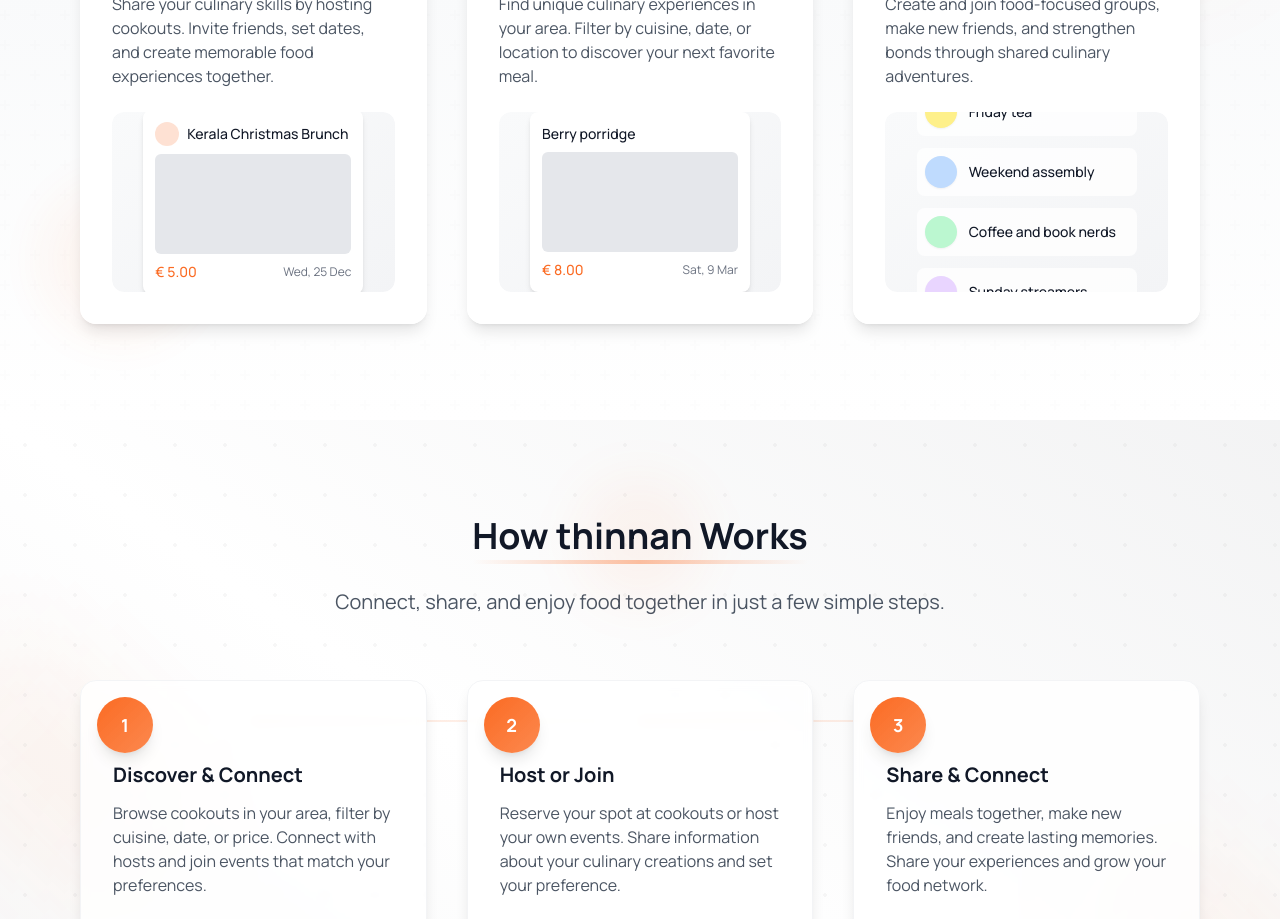
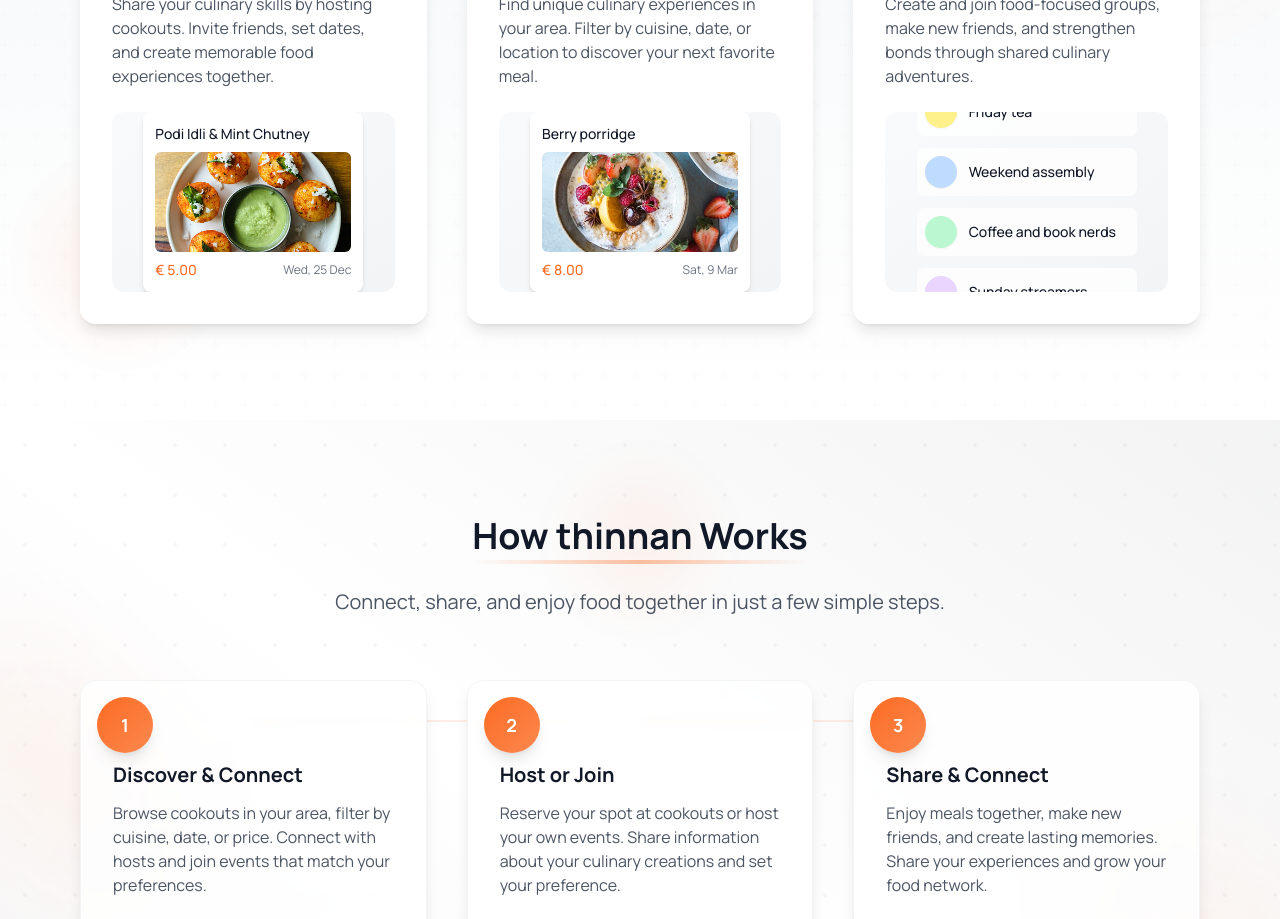
Before and after one commit to kichuman28/thinnan-website, a React (Vite) app: page / in a window 1280 px wide. Shown: the part 1280-2199 px from the top of the page. Built offline with nearby package versions, Linux system fonts and the light colour scheme.

Commit message:
Update: Added berry and idli photos

```diff
--- a/src/components/features_section.jsx
+++ b/src/components/features_section.jsx
@@ -1,3 +1,6 @@
+import idliImage from '../assets/screenshots/Idli.png';
+import berryPorridgeImage from '../assets/screenshots/berry_porridge.png';
+
 const FeaturesSection = () => {
   return (
     <section id="features" className="py-16 md:py-24 relative overflow-hidden">
@@ -49,10 +52,14 @@
                 <div className="bg-gradient-to-br from-gray-50 to-gray-100 w-full h-[180px] rounded-xl flex items-center justify-center p-4">
                   <div className="w-full max-w-[220px] bg-white rounded-lg shadow-md p-3 transform group-hover:scale-105 transition-transform duration-300">
                     <div className="flex items-center space-x-2 mb-2">
-                      <div className="w-6 h-6 bg-accent/20 rounded-full"></div>
-                      <div className="text-sm font-medium">Kerala Christmas Brunch</div>
+                      <div className="text-sm font-medium">Podi Idli & Mint Chutney</div>
                     </div>
-                    <div className="h-[100px] bg-gray-200 rounded-md mb-2 relative overflow-hidden">
+                    <div className="h-[100px] rounded-md mb-2 relative overflow-hidden">
+                      <img
+                        src={idliImage}
+                        alt="Podi Idli & Mint Chutney"
+                        className="w-full h-full object-cover"
+                      />
                       <div className="absolute inset-0 bg-gradient-to-br from-accent/10 to-transparent opacity-0 group-hover:opacity-100 transition-opacity duration-300"></div>
                     </div>
                     <div className="flex justify-between items-center">
@@ -89,7 +96,12 @@
                     <div className="flex justify-between items-center mb-2">
                       <div className="text-sm font-medium">Berry porridge</div>
                     </div>
-                    <div className="h-[100px] bg-gray-200 rounded-md mb-2 relative overflow-hidden">
+                    <div className="h-[100px] rounded-md mb-2 relative overflow-hidden">
+                      <img
+                        src={berryPorridgeImage}
+                        alt="Berry porridge"
+                        className="w-full h-full object-cover"
+                      />
                       <div className="absolute inset-0 bg-gradient-to-br from-accent/10 to-transparent opacity-0 group-hover:opacity-100 transition-opacity duration-300"></div>
                     </div>
                     <div className="flex justify-between items-center">
```
Also changed, not shown: src/assets/screenshots/Idli.png (added), src/assets/screenshots/berry_porridge.png (added).
